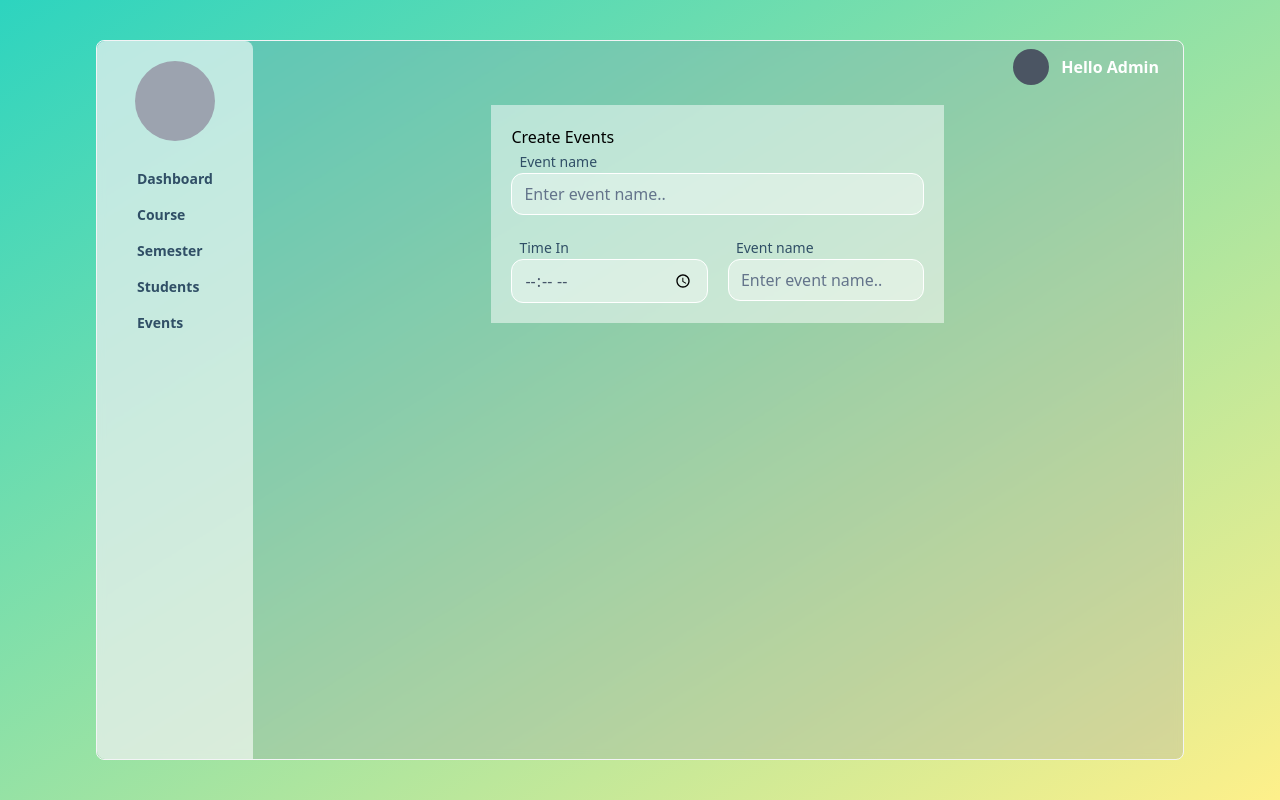
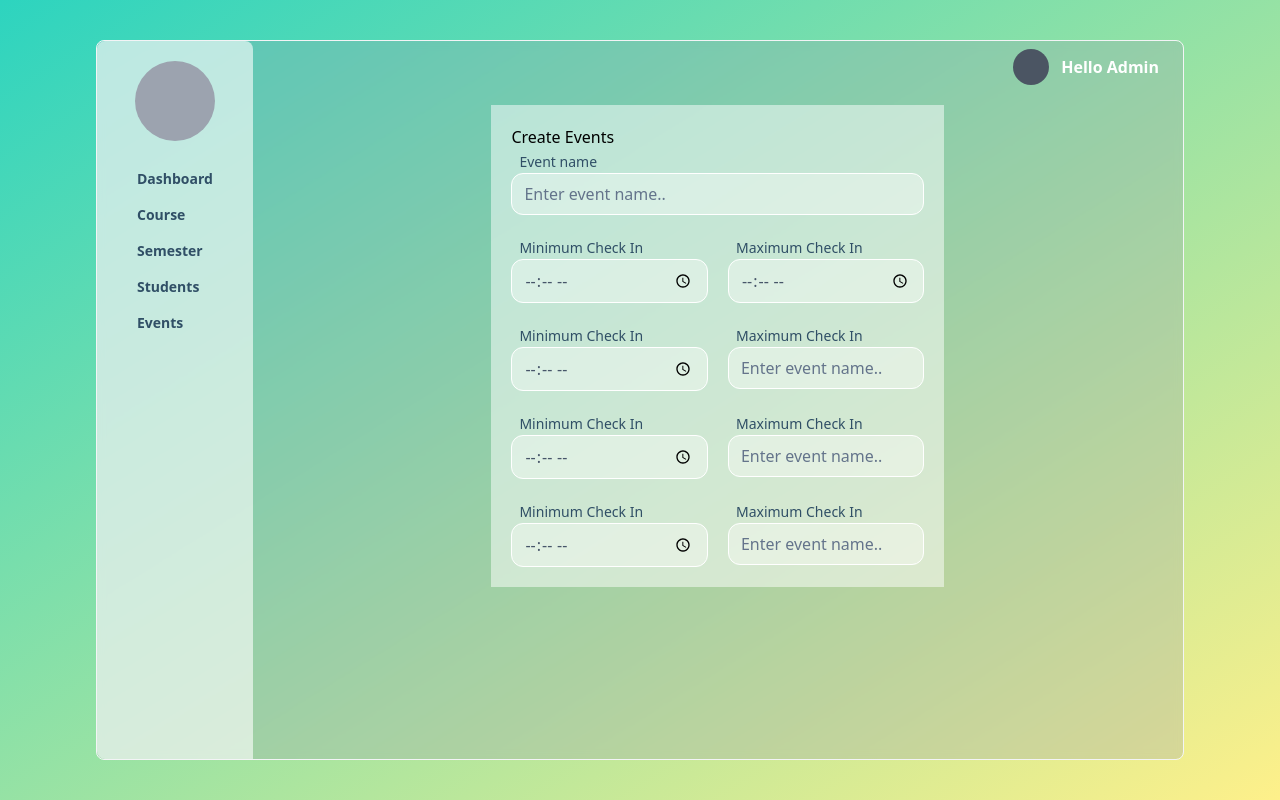
Before and after one commit to chappy11/booklet-app, a Next.js app: page /events/create in a window 1280 px wide. Built offline with nearby package versions, Linux system fonts and the light colour scheme.

Commit message:
[feature] events integration

```diff
--- a/src/app/(auth)/events/create/page.tsx
+++ b/src/app/(auth)/events/create/page.tsx
@@ -5,6 +5,23 @@ import React, { useState } from "react"
 
 export default function CreateEvents() {
     const [eventname, setEventname] = useState<string>("")
+    const [minimumMorningCheckIn, setMinimumMorningCheckIn] =
+      useState<string>("")
+    const [maximumMorningCheckIn, setMaximumMorningCheckIn] =
+      useState<string>("")
+    const [minimumAfterNoonCheckout, setMinimumAfterNoonCheckout] =
+      useState<string>("")
+    const [maximumAfterNoonCheckout, setMaximumAfterNoonCheckout] =
+      useState<string>("")
+    const [minimumAfterNoonCheckIn, setMinimumAfterNoonCheckIn] =
+      useState<string>("")
+    const [maximumAfterNoonCheckIn, setMaximumAfterNoonCheckIn] =
+      useState<string>("")
+
+    const [minimumOut, setMinimumOut] = useState<string>("")
+    const [maximumOut, setMaximumOut] = useState<string>("")
+
+    console.log(minimumMorningCheckIn)
     return (
       <div className=" w-full">
         <div className=" w-1/2 bg-white bg-opacity-50 p-5 m-auto">
@@ -18,23 +35,66 @@ export default function CreateEvents() {
                 throw new Error("Function not implemented.")
               }}
             />
+
             <div className=" flex flex-row gap-5">
               <TextInput
                 type="time"
-              label="Time In"
+                label="Minimum Check In"
+                placeholder={"Enter event name.."}
+                value={minimumMorningCheckIn}
+                onChange={setMinimumMorningCheckIn}
+              />
+              <TextInput
+                type="time"
+                label="Maximum Check In"
+                placeholder={"Enter event name.."}
+                value={maximumMorningCheckIn}
+                onChange={setMaximumMorningCheckIn}
+              />
+            </div>
+            <div className=" flex flex-row gap-5">
+              <TextInput
+                type="time"
+                label="Minimum Check In"
+                placeholder={"Enter event name.."}
+                value={minimumAfterNoonCheckout}
+                onChange={setMinimumAfterNoonCheckout}
+              />
+              <TextInput
+                label="Maximum Check In"
+                placeholder={"Enter event name.."}
+                value={maximumAfterNoonCheckout}
+                onChange={setMaximumAfterNoonCheckout}
+              />
+            </div>
+            <div className=" flex flex-row gap-5">
+              <TextInput
+                type="time"
+                label="Minimum Check In"
+                placeholder={"Enter event name.."}
+                value={minimumAfterNoonCheckIn}
+                onChange={setMinimumAfterNoonCheckIn}
+              />
+              <TextInput
+                label="Maximum Check In"
                 placeholder={"Enter event name.."}
                 value={eventname}
-              onChange={function (e: string): void {
-                throw new Error("Function not implemented.")
-              }}
+                onChange={setMaximumAfterNoonCheckIn}
+              />
+            </div>
+            <div className=" flex flex-row gap-5">
+              <TextInput
+                type="time"
+                label="Minimum Check In"
+                placeholder={"Enter event name.."}
+                value={minimumOut}
+                onChange={setMinimumOut}
               />
               <TextInput
-              label="Event name"
+                label="Maximum Check In"
                 placeholder={"Enter event name.."}
-              value={eventname}
-              onChange={function (e: string): void {
-                throw new Error("Function not implemented.")
-              }}
+                value={maximumOut}
+                onChange={setMaximumOut}
               />
             </div>
           </div>
--- a/src/app/_lib/components/TextInput/index.tsx
+++ b/src/app/_lib/components/TextInput/index.tsx
@@ -3,7 +3,7 @@ import React from 'react'
 
 type Props = {
   placeholder: string
-  value: string
+  value?: string
   onChange: (e: string) => void
   type?: string
   label?: string
```
Lines whose indentation alone changed are shown as unchanged.
